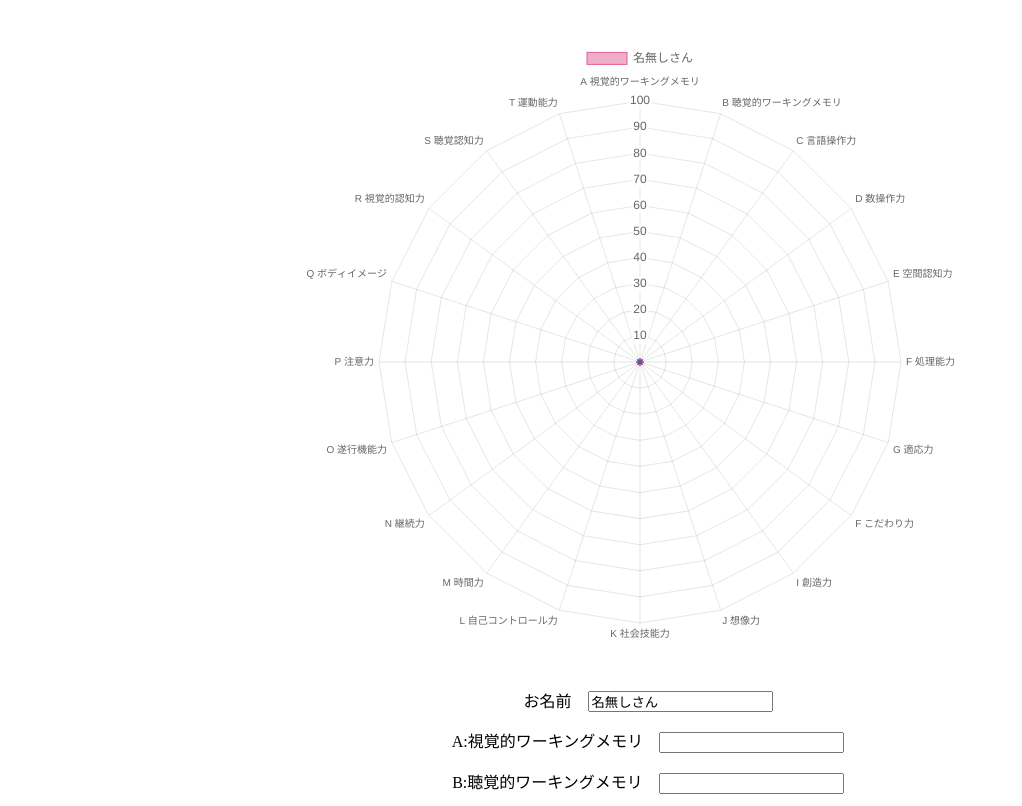
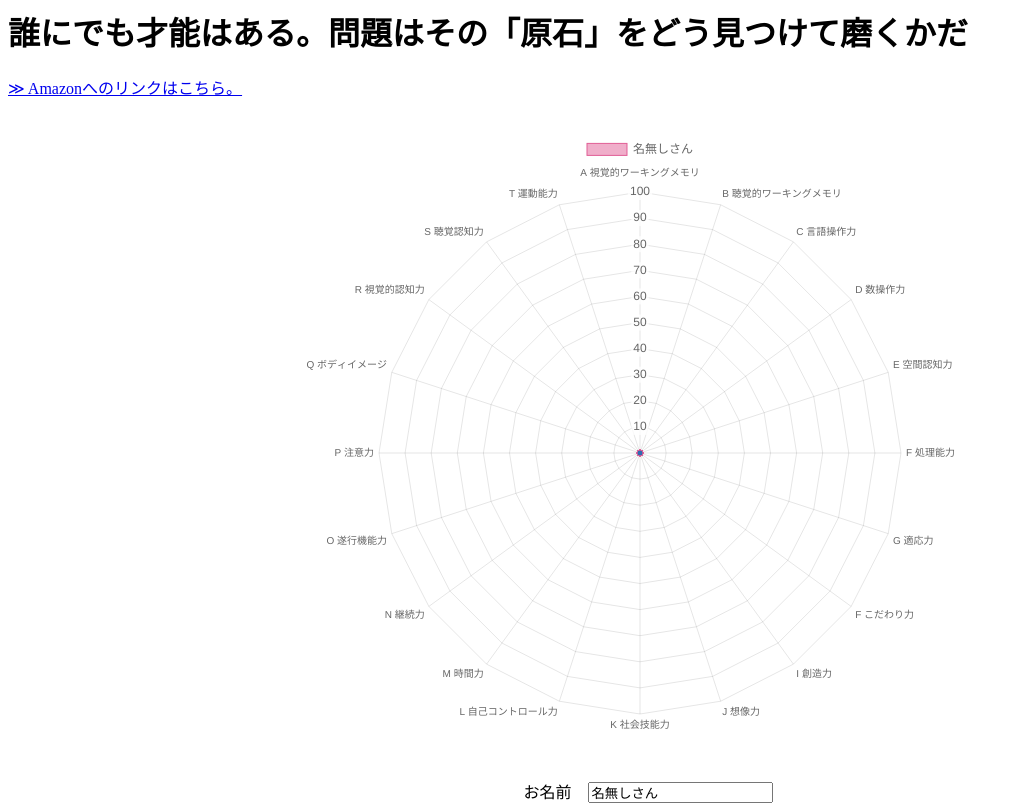
Before and after one commit to cancaodosol/web-tools, a plain HTML site: page index.html in a window 1280 px wide. Shown: the top 806 px of the page, without its empty margins (0-1022 px from the left). Drawn offline with nearby package versions, Linux system fonts and the light colour scheme.

Commit message:
Update index.html

```diff
--- a/index.html
+++ b/index.html
@@ -3,7 +3,8 @@
     <meta charset="utf-8">
 </head>
 <body>
-    <h1></h1>
+    <h1>誰にでも才能はある。問題はその「原石」をどう見つけて磨くかだ</h1>
+    <a href="https://amzn.to/3ex7qXx">≫ Amazonへのリンクはこちら。</a>
     <div>
         <canvas id="myRadarChart"></canvas>
     </div>
```
